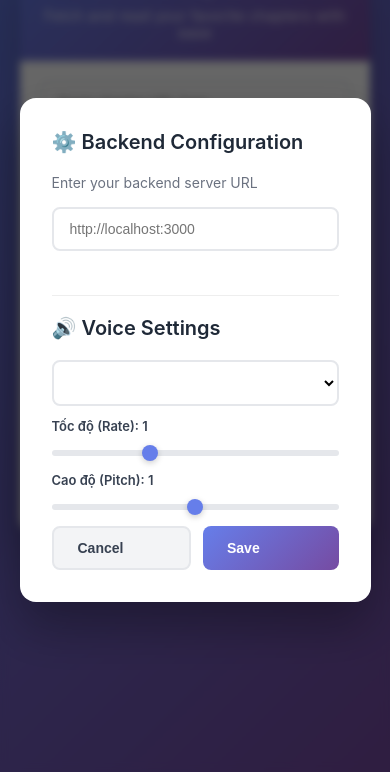
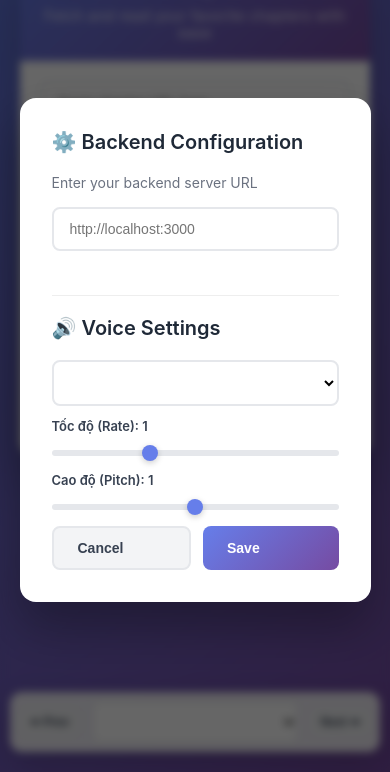
Before and after one commit to phuoctt03/craw_novel, a website: page index.html in a window 390 px wide. Shown: the part 72-844 px from the top of the page. Drawn offline with Linux system fonts and the light colour scheme.

Commit message:
Enhance chapter navigation styling and functionality

```diff
--- a/index.html
+++ b/index.html
@@ -308,10 +308,25 @@ button.danger:hover {
 }
 
 .chapter-nav {
+  position: fixed;
+  bottom: 20px;
+  left: 50%;
+  transform: translateX(-50%);
+
+  background: white;
+  padding: 10px 12px;
+  border-radius: 12px;
+
+  box-shadow: 0 10px 30px rgba(0,0,0,0.2);
+
   display: flex;
   gap: 10px;
-  margin-bottom: 20px;
   align-items: center;
+
+  z-index: 999;
+
+  backdrop-filter: blur(10px);
+  background: rgba(255,255,255,0.9);
 }
 
 #chapterSelect {
@@ -365,6 +380,29 @@ button.danger:hover {
 
   .button-group button {
     flex: 1;
+  }
+
+  .chapter-nav {
+    left: 10px;
+    right: 10px;
+    transform: none;
+
+    justify-content: space-between;
+    border-radius: 12px;
+    padding: 8px;
+  }
+
+  /* select chiếm space vừa đủ */
+  #chapterSelect {
+    flex: 1;
+    max-width: none;
+    font-size: 12px;
+  }
+
+  /* button nhỏ gọn */
+  .chapter-nav button {
+    padding: 6px 10px;
+    font-size: 12px;
   }
 }
 </style>
@@ -489,6 +527,8 @@ async function fetchChapter(){
     alert("⚠️ Please enter a chapter URL")
     return
   }
+
+  localStorage.setItem("last_chapter_url", url)
 
   if(!backend){
     alert("⚠️ Backend not configured. Please set it in Settings.")
@@ -721,6 +761,29 @@ function updateNavButtons(){
   prevBtn.disabled = currentIndex >= chapters.length - 1
   nextBtn.disabled = currentIndex <= 0
 }
+
+window.addEventListener("load", () => {
+  const lastUrl = localStorage.getItem("last_chapter_url")
+
+  if(lastUrl){
+    document.getElementById("urlInput").value = lastUrl
+    fetchChapter()
+  }
+})
+let lastScroll = 0
+const nav = document.querySelector(".chapter-nav")
+
+window.addEventListener("scroll", () => {
+  const current = window.scrollY
+
+  if(current > lastScroll){
+    nav.style.display = "none" // ẩn
+  } else {
+    nav.style.display = "flex" // hiện
+  }
+
+  lastScroll = current
+})
 </script>
 
 </body>
```
